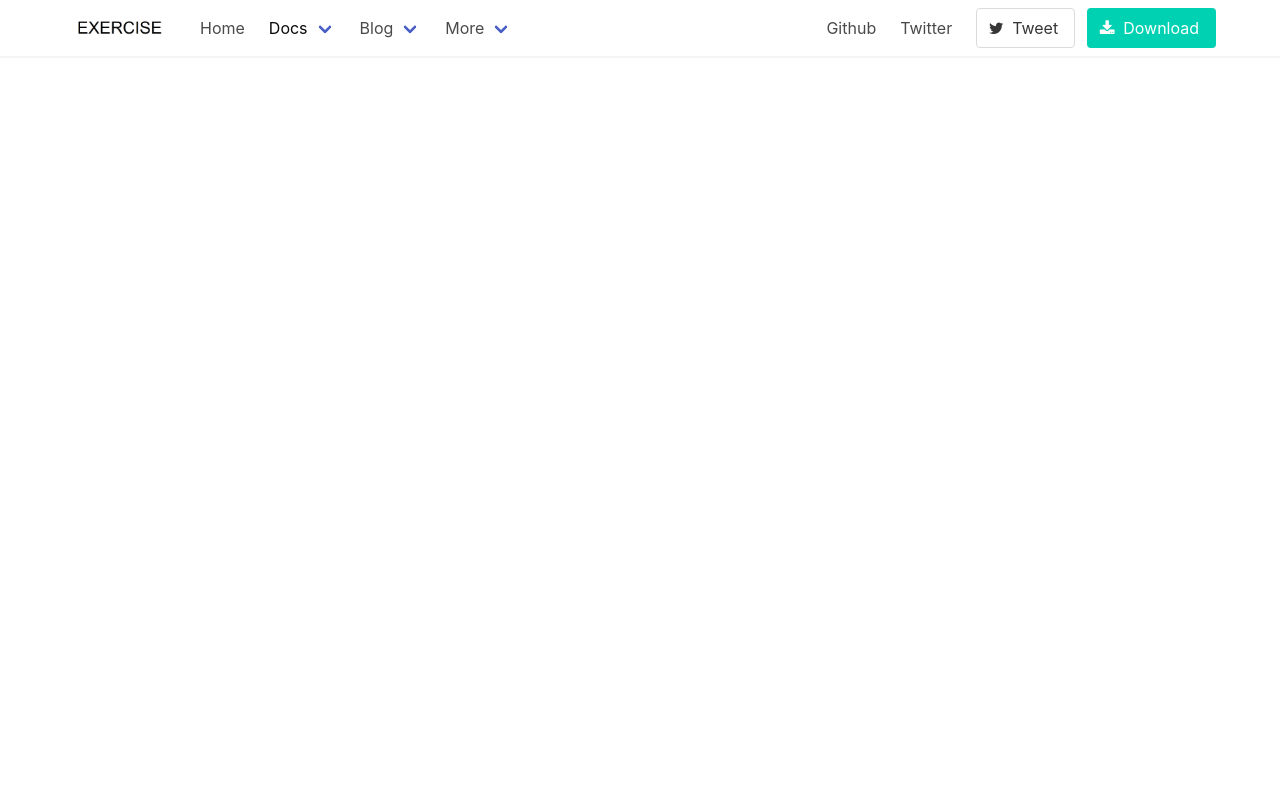
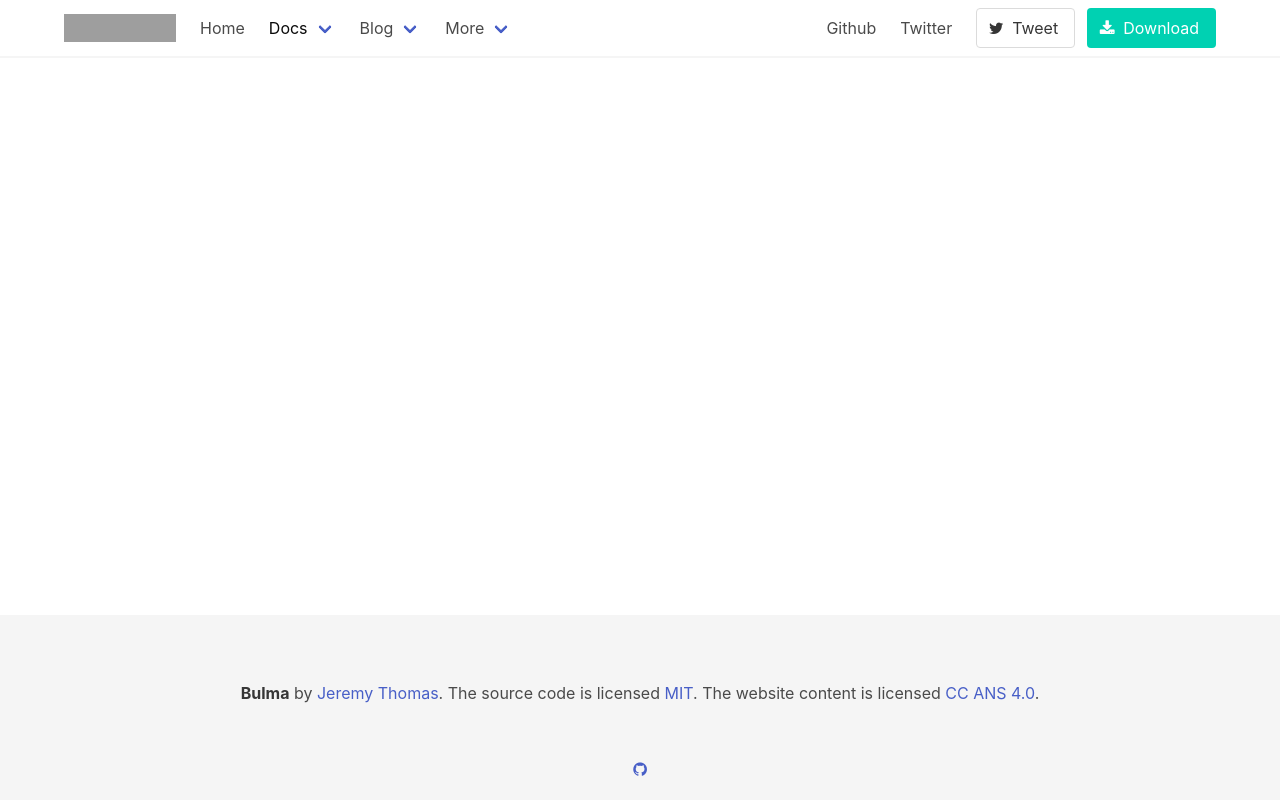
Before and after one commit to agindo/ci_bulma, a CodeIgniter app: page /ci_bulma/ in a window 1280 px wide. Run offline with CodeIgniter, Linux system fonts and the light colour scheme; some libraries are stand-ins or nearby versions; grey boxes are pictures that could not be loaded.

Commit message:
update_bulma

```diff
--- a/application/views/welcome_message.php
+++ b/application/views/welcome_message.php
@@ -6,15 +6,57 @@
     	<title>Style</title>
     	<link rel="stylesheet" href="https://cdnjs.cloudflare.com/ajax/libs/bulma/0.4.4/css/bulma.css">
       <link rel="stylesheet" href="https://maxcdn.bootstrapcdn.com/font-awesome/4.7.0/css/font-awesome.min.css">
+      <style type="text/css">
+        /* Sticky footer styles
+        -------------------------------------------------- */
+        html {
+          position: relative;
+          min-height: 100%;
+        }
+        body {
+          /* Margin bottom by footer height */
+          margin-bottom: 60px;
+        }
+        .footer {
+          position: absolute;
+          bottom: 0;
+          width: 100%;
+          /* Set the fixed height of the footer here */
+          height: 185px;
+          line-height: 60px; /* Vertically center the text there */
+          background-color: #f5f5f5;
+        }
+
+
+        /* Custom page CSS
+        -------------------------------------------------- */
+        /* Not required for template or sticky footer method. */
+
+        body > .container {
+          padding: 60px 15px 0;
+        }
+
+        .footer > .container {
+          padding-right: 15px;
+          padding-left: 15px;
+        }
+
+        code {
+          font-size: 80%;
+        }
+      </style>
  	</head>
   <body>
 
 <nav class="navbar has-shadow">
   <div class="container">
     <div class="navbar-brand">
-      <a class="navbar-item" href="http://bulma.io">
-        <img src="<?php echo base_url();?>assets/img/1.png" alt="Bulma: a modern CSS framework based on Flexbox" width="112" height="28">
-      </a>
+      <div class="navbar-item">
+      <!-- <a class="navbar-item" href="http://bulma.io"> -->
+        <!-- <img src="<?php echo base_url();?>assets/img/1.png" alt="Bulma: a modern CSS framework based on Flexbox" width="112" height="28"> -->
+        <img src="http://bulma.io/images/bulma-logo.png" alt="Bulma: a modern CSS framework based on Flexbox" width="112" height="28">
+      <!-- </a> -->
+      </div>
 
       <a class="navbar-item is-hidden-desktop" href="https://github.com/jgthms/bulma" target="_blank">
         <span class="icon" style="color: #333;">
@@ -207,7 +249,27 @@
     </div>
   </div>
 </nav>
-
+<footer class="footer">
+  <div class="container">
+    <div class="content has-text-centered">
+      <p>
+        <strong>Bulma</strong> by <a href="http://jgthms.com">Jeremy Thomas</a>. The source code is licensed
+        <a href="http://opensource.org/licenses/mit-license.php">MIT</a>. The website content
+        is licensed <a href="http://creativecommons.org/licenses/by-nc-sa/4.0/">CC ANS 4.0</a>.
+      </p>
+      <p>
+        <a class="icon" href="https://github.com/jgthms/bulma">
+          <i class="fa fa-github"></i>
+        </a>
+      </p>
+    </div>
+  </div>
+</footer>
+<!--     <footer class="footer">
+      <div class="container">
+        <span class="text-muted">Place sticky footer content here.</span>
+      </div>
+    </footer> -->
   	<script src="https://code.jquery.com/jquery-3.1.1.slim.min.js" integrity="sha384-A7FZj7v+d/sdmMqp/nOQwliLvUsJfDHW+k9Omg/a/EheAdgtzNs3hpfag6Ed950n" crossorigin="anonymous"></script>
   </body>
 </html>
```
